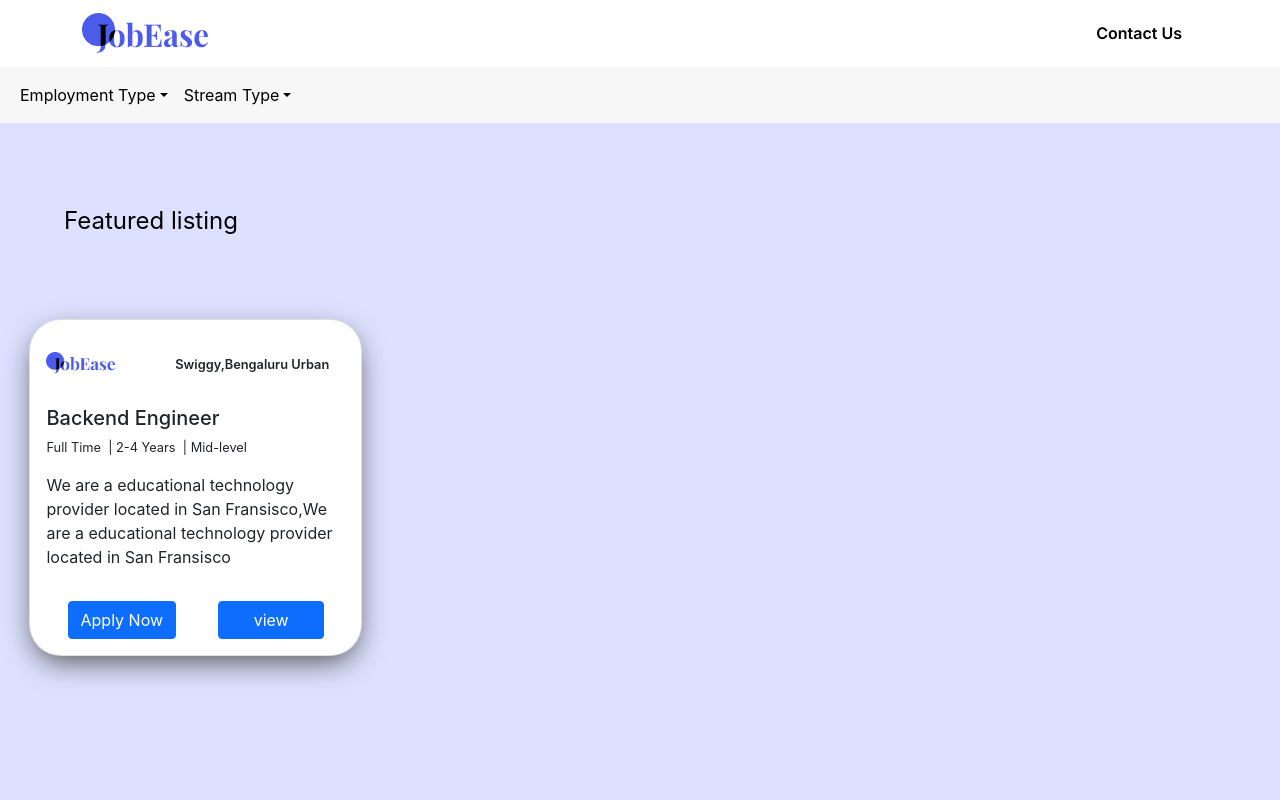
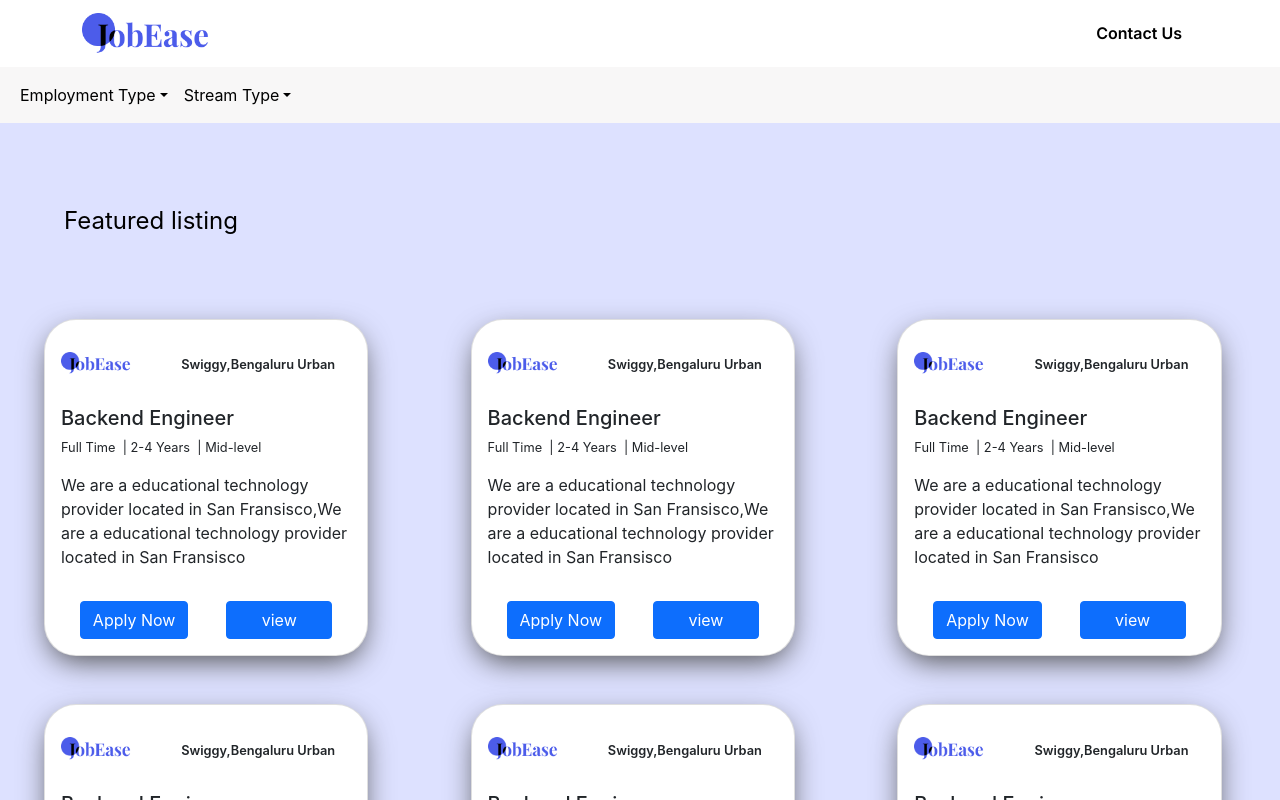
Before and after one commit to krishmurarka/Job-Portal, a React (Create React App) app in the folder user-frontend/: page / in a window 1280 px wide. Shown: the top 800 px of the page. Built offline with nearby package versions, Linux system fonts and the light colour scheme.

Commit message:
Added Cards

```diff
--- a/user-frontend/src/App.css
+++ b/user-frontend/src/App.css
@@ -9,3 +9,6 @@ body {
 	font-size: 1.5rem;
 	margin: 5rem 4rem;
 }
+.card_hi{
+	display: flex;
+}
--- a/user-frontend/src/App.js
+++ b/user-frontend/src/App.js
@@ -10,7 +10,17 @@ function App() {
       <div>
         <p className="featurehead" title="swiggy bangaluru urban">Featured listing</p>
       </div>
-      <Card />
+      <div className="card_hi">
+        <Card />
+        <Card />
+        <Card />
+      </div>
+      <div className="card_hi" style={{marginTop: "3rem"}}>
+        <Card />
+        <Card />
+        <Card />
+      </div>
+
     </div>
   );
 }
--- a/user-frontend/src/Components/Card.css
+++ b/user-frontend/src/Components/Card.css
@@ -1,7 +1,7 @@
 .card{
-
-    margin-left:2.3%;
-    max-width: 26%;
+    display: flex;
+    margin-left:10.3%;
+    max-width: 76%;
     margin-right:2%;
     box-shadow: 0px 10px 30px -6px rgb(71, 71, 71);
     border-radius: 2rem;
--- a/user-frontend/src/Components/Card.js
+++ b/user-frontend/src/Components/Card.js
@@ -4,7 +4,7 @@ import AppLogo from "./assets/WebsiteLogo.png";
 class Card extends Component {
   render() {
     return (
-      <div>
+      <span>
         <div class="card">
           {/* we need two things in card header (title + image) */}
           <div class="cardheader">
@@ -33,7 +33,7 @@ class Card extends Component {
             </div>
           </div>
         </div>
-      </div>
+      </span>
     );
   }
 }
```
